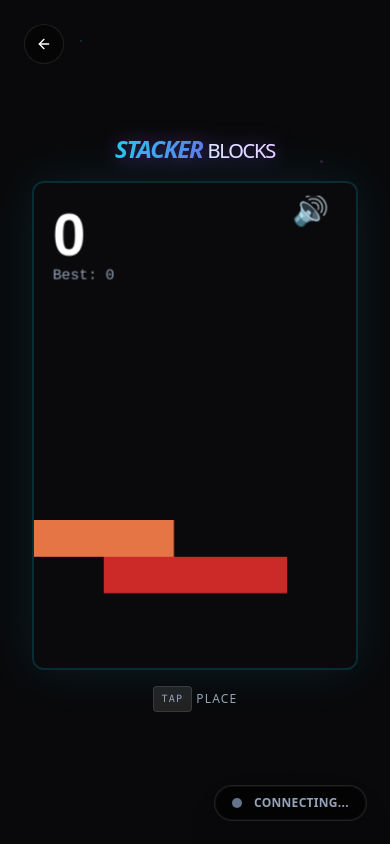
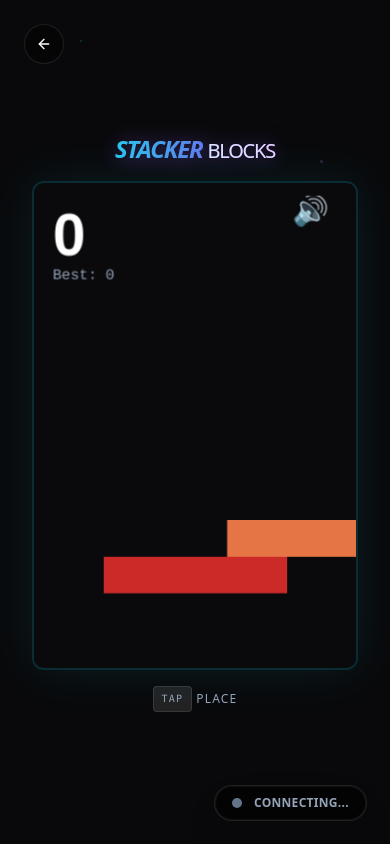
Before and after one commit to kimk1029/test-board-app, a Next.js app: page /game/stacker in a window 390 px wide. Built offline with nearby package versions, Linux system fonts and the light colour scheme; no server answers; the database is empty.

Commit message:
Refactor Stacker game layout and adjust gameplay dynamics: Center game container for improved responsiveness and update block movement logic to randomize starting position. Modify speed calculations for smoother gameplay progression as levels increase.

```diff
--- a/app/game/stacker/page.tsx
+++ b/app/game/stacker/page.tsx
@@ -41,9 +41,9 @@ export default function StackerPage() {
                 STACKER <span className="text-xl md:text-2xl not-italic font-light text-white/80">BLOCKS</span>
             </h1>
 
-            <div className="flex flex-col lg:flex-row gap-4 md:gap-8 items-center lg:items-start z-10 mt-2 md:mt-4 relative w-full max-w-7xl px-4">
-                {/* Game Container - 모바일 반응형 */}
-                <div className="relative rounded-xl md:rounded-2xl overflow-hidden border-2 md:border-4 border-cyan-500/20 shadow-[0_0_50px_rgba(34,211,238,0.1)] w-full max-w-[400px] aspect-[2/3] md:w-[400px] md:h-[600px] bg-[#0a0a0c] order-1 lg:order-2">
+            <div className="flex flex-col lg:flex-row gap-4 md:gap-8 items-center justify-center z-10 mt-2 md:mt-4 relative w-full px-4">
+                {/* Game Container - 정중앙 배치 */}
+                <div className="relative rounded-xl md:rounded-2xl overflow-hidden border-2 md:border-4 border-cyan-500/20 shadow-[0_0_50px_rgba(34,211,238,0.1)] w-full max-w-[400px] aspect-[2/3] md:w-[400px] md:h-[600px] bg-[#0a0a0c] mx-auto">
                     <PhaserGame onScoreUpdate={setMyBestScore} />
                 </div>
 
@@ -188,7 +188,7 @@ const GameComponent = ({ onScoreUpdate }: GameComponentProps) => {
                     this.baseWidth = 200;
                     this.currentWidth = this.baseWidth;
                     this.level = 0;
-                    this.moveSpeed = 375; // 20% 느리게 (300 * 1.25)
+                    this.moveSpeed = 487.5; // 30% 더 느리게 (375 * 1.3)
                     this.isRunning = true;
                     this.stack = [];
 
@@ -252,8 +252,13 @@ const GameComponent = ({ onScoreUpdate }: GameComponentProps) => {
                     const hue = (this.level * 0.05) % 1;
                     const color = Phaser.Display.Color.HSVToRGB(hue, 0.7, 0.9).color;
 
+                    // 왼쪽 또는 오른쪽에서 랜덤 생성
+                    const startFromLeft = Phaser.Math.Between(0, 1) === 0;
+                    const startX = startFromLeft ? 0 : this.gameWidth;
+                    const targetX = startFromLeft ? this.gameWidth : 0;
+
                     const newBlock = this.add.rectangle(
-                        0,
+                        startX,
                         nextY,
                         this.currentWidth,
                         this.blockHeight,
@@ -262,12 +267,12 @@ const GameComponent = ({ onScoreUpdate }: GameComponentProps) => {
 
                     this.movingBlock = newBlock;
 
-                    // 속도: 레벨이 오를수록 빨라짐 (최소 100ms, 20% 느리게)
-                    const speed = Math.max(100, this.moveSpeed - (this.level * 10));
+                    // 속도: 레벨이 오를수록 빨라짐 (최소 130ms, 30% 느리게)
+                    const speed = Math.max(130, this.moveSpeed - (this.level * 13));
 
                     this.moveTween = this.tweens.add({
                         targets: this.movingBlock,
-                        x: this.gameWidth,
+                        x: targetX,
                         duration: speed,
                         yoyo: true,
                         repeat: -1,
```
